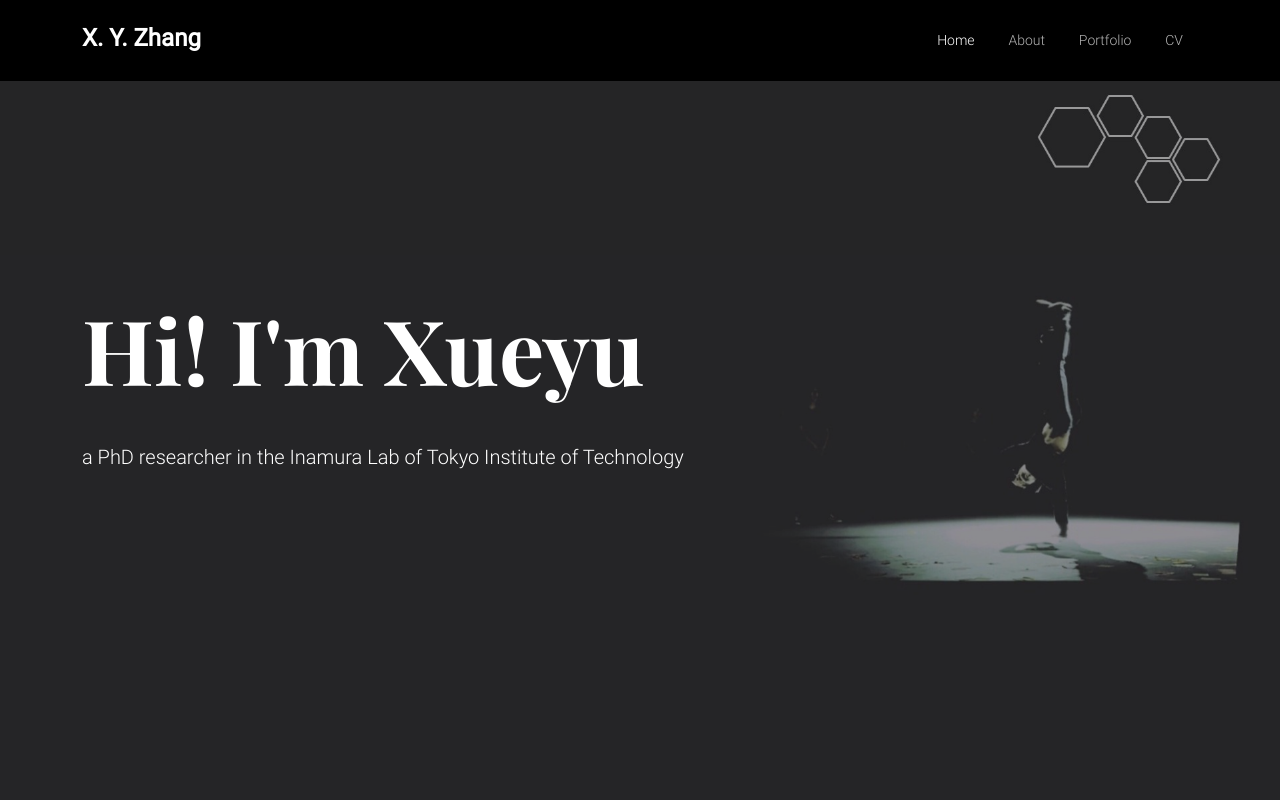
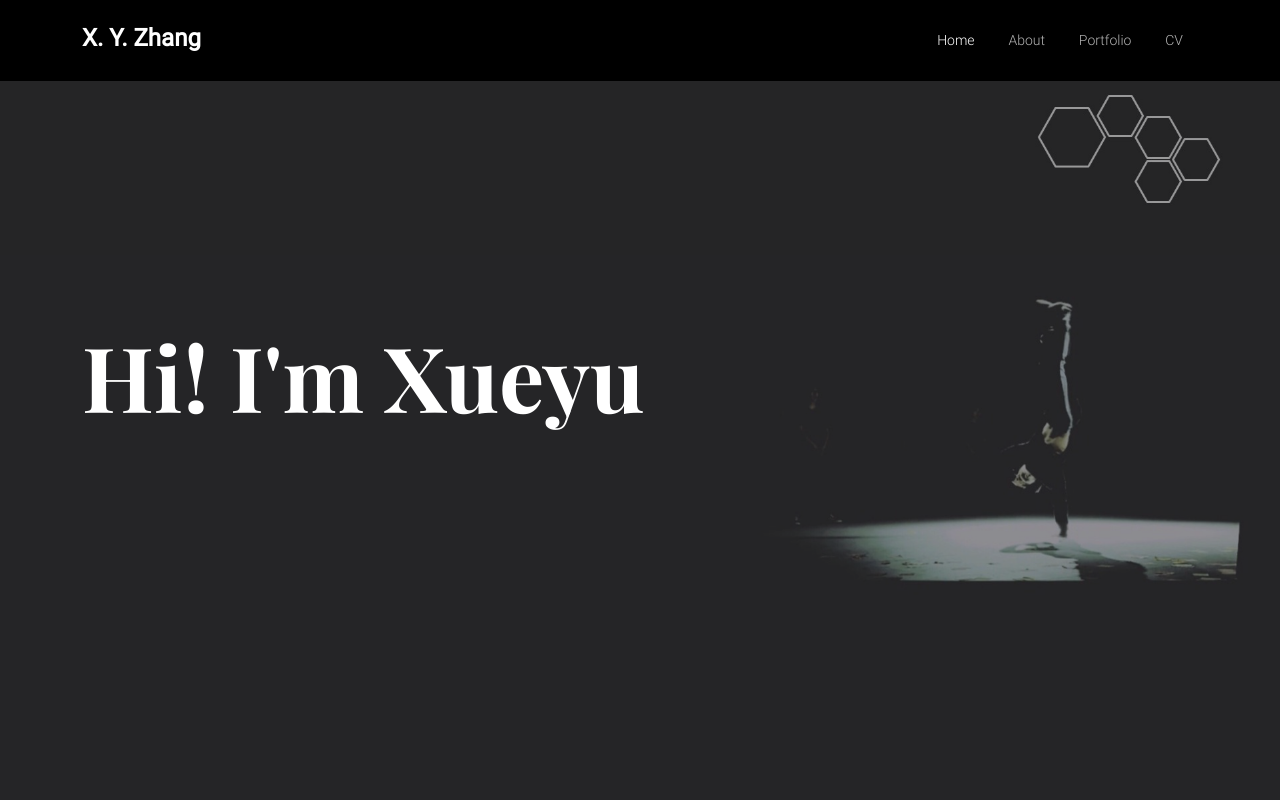
Before and after one commit to XueyuZhang2077/XueyuZhang2077.github.io, a plain HTML site: page index.html in a window 1280 px wide. Shown: the top 800 px of the page. Drawn offline with nearby package versions, Linux system fonts and the light colour scheme; some packages are replaced by stand-ins of ours.

Commit message:
Update index.html

```diff
--- a/index.html
+++ b/index.html
@@ -70,7 +70,7 @@
 <div class="row align-items-center v-h-full">
 <div class="col-lg-10 col-xxl-6">
 <h1 class="heading-2 text-white mb-5" data-aos="fade-up">Hi! I'm Xueyu</h1>
-<p data-aos="fade-up" data-aos-delay="200" class="text-white lead mb-4">a PhD researcher in the Inamura Lab of Tokyo Institute of Technology</p>
+<p data-aos="fade-up" data-aos-delay="200" class="text-white lead mb-4"> </p>
 
 </div>
 </div>
```
